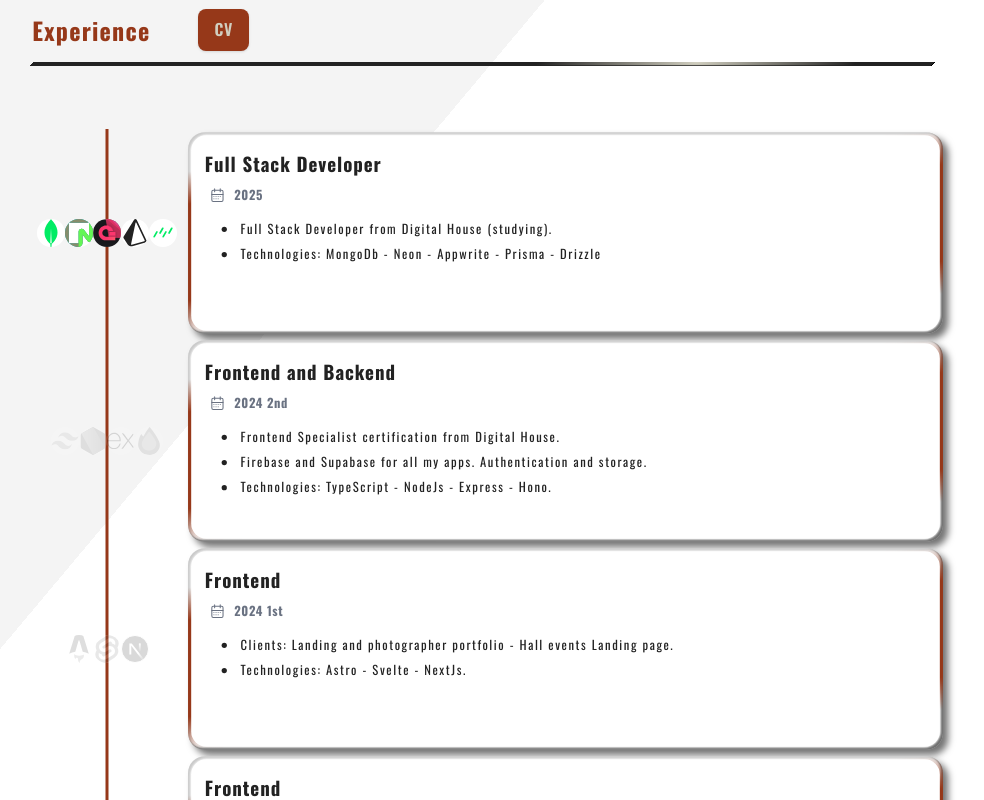
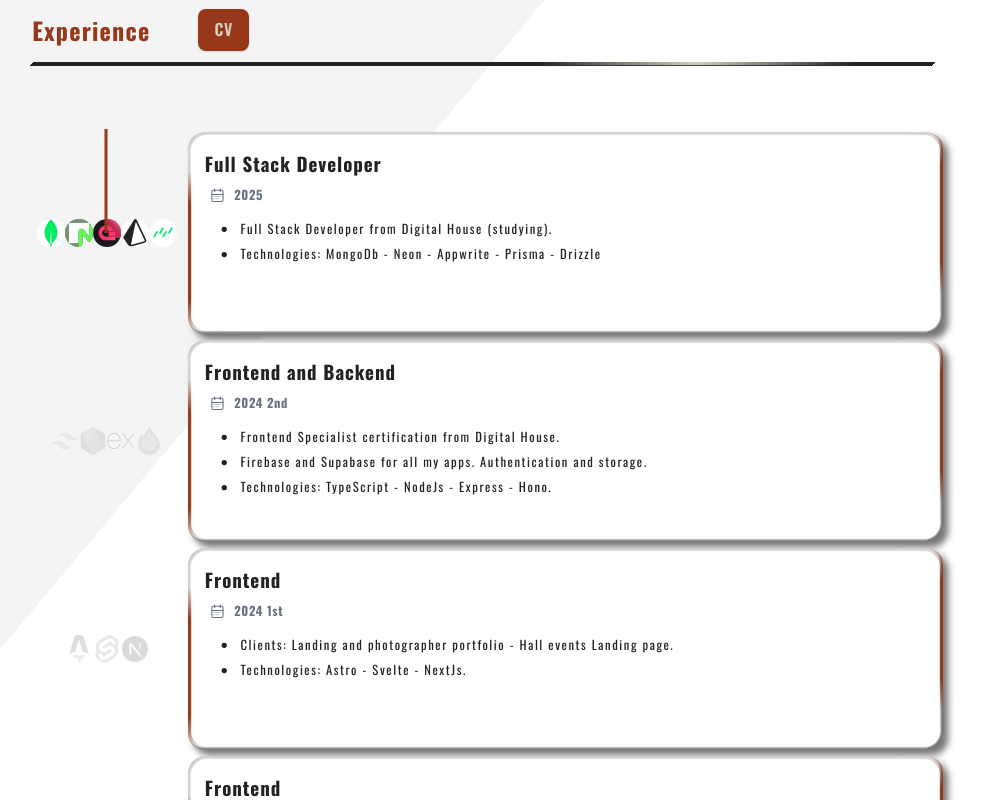
Before and after one commit to jonatanjmissora/portfolio, a Next.js app: page / in a window 1280 px wide. Shown: the part 2200-3000 px from the top of the page, without its empty margins (150-1134 px from the left). Built offline with nearby package versions, Linux system fonts and the light colour scheme.

Commit message:
scroll ind v5

```diff
--- a/app/_layouts/04_experience/Experience.tsx
+++ b/app/_layouts/04_experience/Experience.tsx
@@ -38,10 +38,7 @@ const ExperticeCards = () => {
 
         const cards = document.querySelectorAll(".expertice-card-container")
         const icons = document.querySelectorAll(".tag-icon")
-        const xpCardsContainer = document.querySelector(".xp-cards-container")
-        const scrollInd = document.querySelector(".scroll-ind")
         const timeline = document.querySelector(".timeline")
-        console.log(((timeline as SVGPathElement).getTotalLength()))
 
         const oberver = new IntersectionObserver((entries) => {
             entries.forEach((entry) => {
@@ -49,14 +46,11 @@ const ExperticeCards = () => {
                 card.classList.toggle("active", entry.isIntersecting)
 
                 if (entry.isIntersecting) {
-                    scrollInd?.classList.add("active")
                     icons.forEach(icon => { icon.classList.toggle("active", (icon as HTMLElement).dataset.cardid === card.id) });
-                    (scrollInd as HTMLElement)?.style.setProperty('--xp-card-actual', (EXPERTICE.length - parseInt(card.id, 10)).toString());
+                    (timeline as HTMLElement)?.style.setProperty('--xp-card-actual', card.id);
                 }
                 else {
-                    scrollInd?.classList.remove("active")
                     icons.forEach(icon => { if ((icon as HTMLElement).dataset.cardid === card.id) icon.classList.remove("active") });
-                    (scrollInd as HTMLElement)?.style.setProperty('--xp-card-actual', (EXPERTICE.length - parseInt(card.id, 10)).toString());
                 }
 
             })
@@ -121,20 +115,16 @@ const IconList = ({ icons, cardId }: { icons: JSX.Element[], cardId: number }) =
 
 const ScrollIndicator = () => {
     return (
-        <i className="absolute -z-2 top-0 left-0 bottom-0 w-1/6">
+        <i className="absolute -z-0 top-0 left-0 bottom-0 w-1/6">
             <svg
-                width={24}
-                height={24}
+                height="24"
+                width="24"
                 fill="none"
                 stroke="currentColor"
-                strokeWidth={3}
-                strokeLinecap="round"
-                strokeLinejoin="round"
-                className="scroll-ind text-[var(--color-primary)] mx-auto"
-                // style={{ "--xp-card-actual": `-0.5` } as React.CSSProperties}
+                strokeWidth="3"
+                className="scroll-ind text-[var(--color-primary)] mx-auto h-full"
             >
-                {/* <line className="timeline" x1="12" y1="0" x2="12" y2="2000" /> */}
-                <path className="timeline" d="M12 0, L12 2000"/>
+                <path className="timeline" d="M11 0 L11 1500" />
             </svg>
         </i>
     )
--- a/app/_layouts/04_experience/ScrollIIndicator.tsx
+++ /dev/null
@@ -1,19 +0,0 @@
-"use client"
-
-import { useEffect } from "react";
-
-export default function ScrollIIndicator() {
-
-  useEffect(() => {
-    const winScroll = document.body.scrollTop || document.documentElement.scrollTop;
-    const height = document.documentElement.scrollHeight - document.documentElement.clientHeight;
-    const scrolled = (winScroll / height) * 100;
-
-  }, [])
-
-  return (
-    <svg width={24} height={24} fill="none" stroke="currentColor" strokeWidth={3} strokeLinecap="round" strokeLinejoin="round" className="text-[var(--color-primary)] mx-auto h-full">
-      <line className="timeline" x1="12" y1="0" x2="12" y2="2000" />
-    </svg>
-  )
-}
--- a/app/_layouts/04_experience/styles.css
+++ b/app/_layouts/04_experience/styles.css
@@ -4,7 +4,7 @@
     --xp-card-height: 12rem;
     --xp-card-margin: 0.5rem;
 
-    height: calc((2 * var(--xp-card-margin) + var(--xp-card-height)) * (var(--xp-cards-qnt)));
+    /* height: calc((2 * var(--xp-card-margin) + var(--xp-card-height)) * (var(--xp-cards-qnt))); */
 }
 
 .expertice-card {
@@ -78,21 +78,10 @@
     filter: grayscale(0%) opacity(1);
 }
 
-.scroll-ind {
-    --xp-card-actual: -0.5;
-    height: calc(100% / var(--xp-cards-qnt) * (var(--xp-card-actual) - 0.5));
+.timeline {
+    /* height: calc(100% / var(--xp-cards-qnt) * (var(--xp-card-actual) + 0.5)); */
+    /* height: 100%; */
+    stroke-dasharray: 1500px;
+    stroke-dashoffset: calc(1500px - (13rem * (var(--xp-cards-qnt) - (var(--xp-card-actual))) + 6.5rem));
+    /* animation: grow 2s linear forwards; */
 }
-
-.scroll-ind.active {
-    /* height: calc(100% / var(--xp-cards-qnt) * (var(--xp-card-actual) + 0.5)); */
-     height: 100%;
-    /*stroke-dashoffset: 350;
-    stroke-dasharray: 150;
-    animation : grow 2s linear forwards; */
-}
-
-@keyframes grow {
-    to {
-        stroke-dasharray: 350
-    }
-}
--- a/app/_styles/global.css
+++ b/app/_styles/global.css
@@ -18,6 +18,7 @@ html {
   scroll-behavior: smooth;
   text-wrap: balance;
   letter-spacing: 1.5px;
+  /* font-size: 16px; */
 }
 
 body {
```
